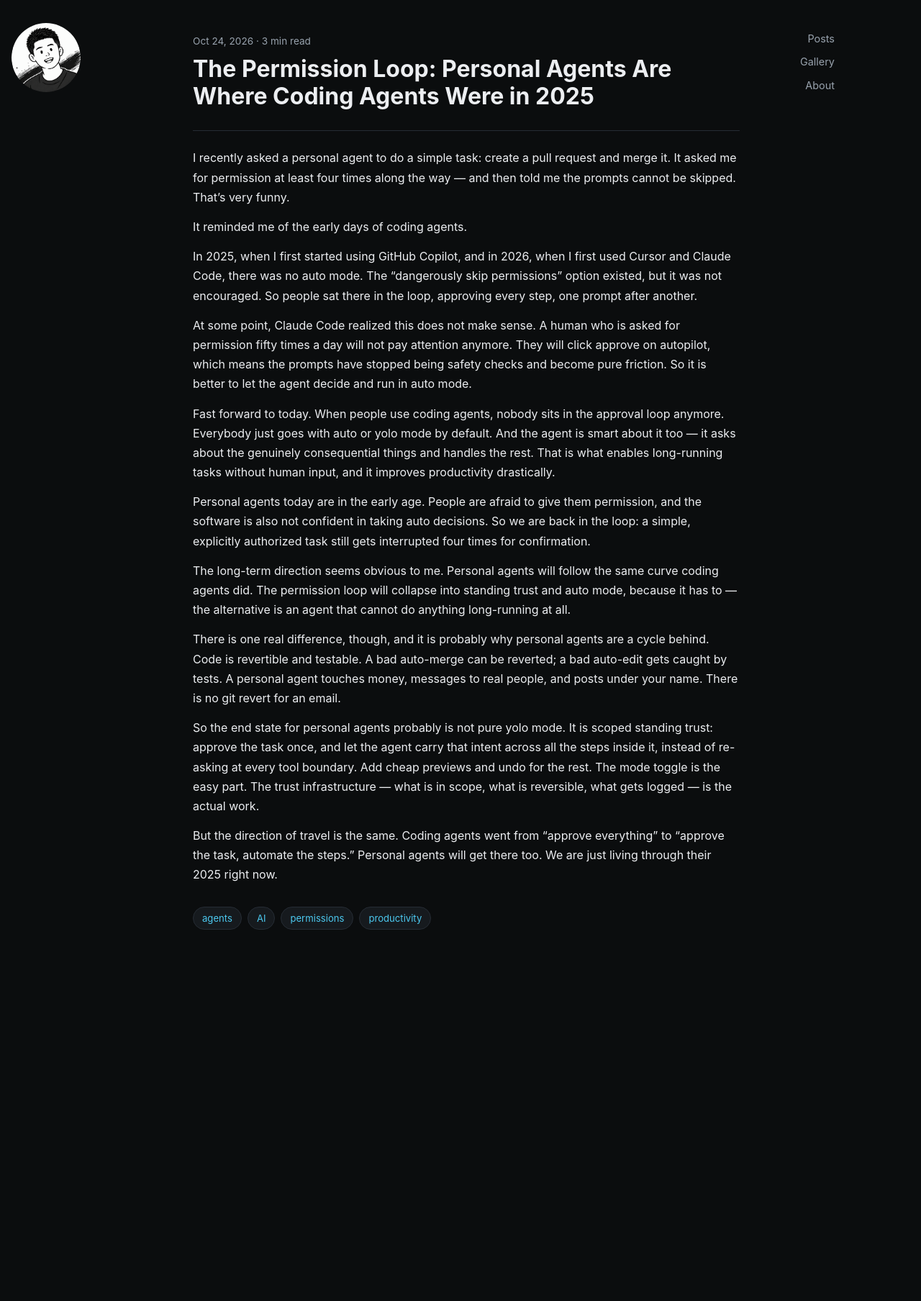
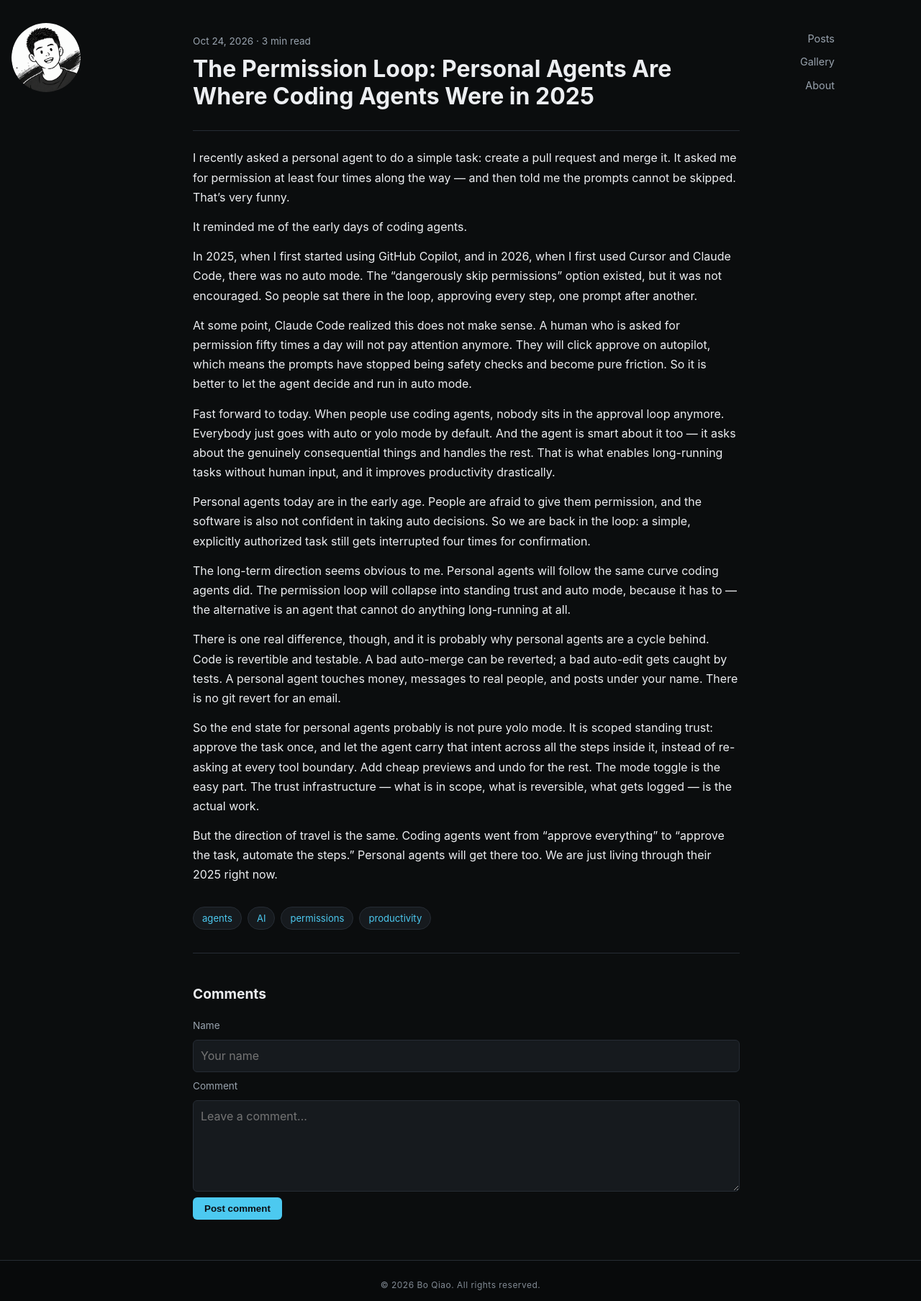
Before and after one commit to bo-qiao/bo-qiao.github.io, a Jekyll site: the page built from _posts/2026-10-24-the-permission-loop.md, in a window 1280 px wide. Shown: the whole page at 72% size. Built offline with Jekyll 4.4.1, drawn with Linux system fonts in a browser that asks for light colours; before the commit the page ends 1324 px from its top, so only the background shows below that.

Commit message:
Add comments and copyright footer

```diff
--- a/_layouts/default.html
+++ b/_layouts/default.html
@@ -31,5 +31,9 @@
     </aside>
   </div>
 
+  <footer class="site-footer">
+    <p class="copyright">&copy; {{ 'now' | date: "%Y" }} Bo Qiao. All rights reserved.</p>
+  </footer>
+
 </body>
 </html>
--- a/_layouts/post.html
+++ b/_layouts/post.html
@@ -19,4 +19,83 @@ layout: default
     {% endfor %}
   </div>
   {% endunless %}
+
+  <section class="comments">
+    <h2>Comments</h2>
+    <form class="comment-form" id="comment-form">
+      <label for="comment-name">Name</label>
+      <input type="text" id="comment-name" name="name" placeholder="Your name" required>
+      <label for="comment-text">Comment</label>
+      <textarea id="comment-text" name="comment" rows="4" placeholder="Leave a comment..." required></textarea>
+      <button type="submit">Post comment</button>
+    </form>
+    <ul class="comment-list" id="comment-list"></ul>
+  </section>
+
+  <script>
+    (function () {
+      var form = document.getElementById('comment-form');
+      var list = document.getElementById('comment-list');
+      var storageKey = 'comments:' + window.location.pathname;
+      function load() {
+        try { return JSON.parse(localStorage.getItem(storageKey) || '[]'); }
+        catch (e) { return []; }
+      }
+      function save(items) { localStorage.setItem(storageKey, JSON.stringify(items)); }
+      function render() {
+        list.innerHTML = '';
+        load().forEach(function (c, i) {
+          var li = document.createElement('li');
+          li.className = 'comment';
+          li.innerHTML = '<strong class="comment-name"></strong><p class="comment-text"></p>';
+          li.querySelector('.comment-name').textContent = c.name;
+          li.querySelector('.comment-text').textContent = c.text;
+
+          var actions = document.createElement('div');
+          actions.className = 'comment-actions';
+
+          var editBtn = document.createElement('button');
+          editBtn.className = 'comment-edit';
+          editBtn.textContent = 'Edit';
+          editBtn.addEventListener('click', function () {
+            var newText = window.prompt('Edit comment:', c.text);
+            if (newText === null) return;
+            newText = newText.trim();
+            if (!newText) return;
+            var items = load();
+            items[i].text = newText;
+            save(items);
+            render();
+          });
+          actions.appendChild(editBtn);
+
+          var delBtn = document.createElement('button');
+          delBtn.className = 'comment-delete';
+          delBtn.textContent = 'Delete';
+          delBtn.addEventListener('click', function () {
+            var items = load();
+            items.splice(i, 1);
+            save(items);
+            render();
+          });
+          actions.appendChild(delBtn);
+
+          li.appendChild(actions);
+          list.appendChild(li);
+        });
+      }
+      form.addEventListener('submit', function (e) {
+        e.preventDefault();
+        var name = document.getElementById('comment-name').value.trim();
+        var text = document.getElementById('comment-text').value.trim();
+        if (!name || !text) return;
+        var items = load();
+        items.push({ name: name, text: text, date: new Date().toISOString() });
+        save(items);
+        form.reset();
+        render();
+      });
+      render();
+    })();
+  </script>
 </article>
--- a/assets/css/style.css
+++ b/assets/css/style.css
@@ -155,6 +155,39 @@ code, pre { font-family: "SF Mono", "Consolas", "Menlo", monospace; }
   border-radius: 999px;
   font-size: 0.82rem;
 }
+
+/* Comments */
+.comments { margin-top: 32px; padding-top: 24px; border-top: 1px solid var(--border); }
+.comments h2 { font-size: 1.2rem; margin-bottom: 16px; }
+.comment-form { display: flex; flex-direction: column; gap: 8px; margin-bottom: 24px; }
+.comment-form label { font-size: 0.85rem; color: var(--text-muted); }
+.comment-form input, .comment-form textarea {
+  background: var(--surface);
+  border: 1px solid var(--border);
+  color: var(--text);
+  padding: 8px 10px;
+  border-radius: 6px;
+  font: inherit;
+  resize: vertical;
+}
+.comment-form button {
+  align-self: flex-start;
+  background: var(--accent);
+  color: #0b0f14;
+  border: none;
+  padding: 8px 16px;
+  border-radius: 6px;
+  cursor: pointer;
+  font-weight: 600;
+}
+.comment-list { list-style: none; padding: 0; margin: 0; display: flex; flex-direction: column; gap: 12px; }
+.comment { background: var(--surface); border: 1px solid var(--border); border-radius: 8px; padding: 12px 14px; }
+.comment-name { display: block; margin-bottom: 4px; color: var(--accent); }
+.comment-text { margin: 0; white-space: pre-wrap; }
+.comment-delete { margin-top: 8px; background: transparent; border: 1px solid var(--border); color: #ff6b6b; padding: 4px 10px; border-radius: 6px; cursor: pointer; font-size: 0.8rem; }
+.comment-actions { display: flex; gap: 8px; margin-top: 8px; }
+.comment-edit { background: transparent; border: 1px solid var(--border); color: var(--accent); padding: 4px 10px; border-radius: 6px; cursor: pointer; font-size: 0.8rem; }
+.admin-toggle { display: inline-block; margin-top: 12px; font-size: 0.75rem; color: var(--text-muted); }
 
 .site-footer .copyright {
   text-align: center;
```
